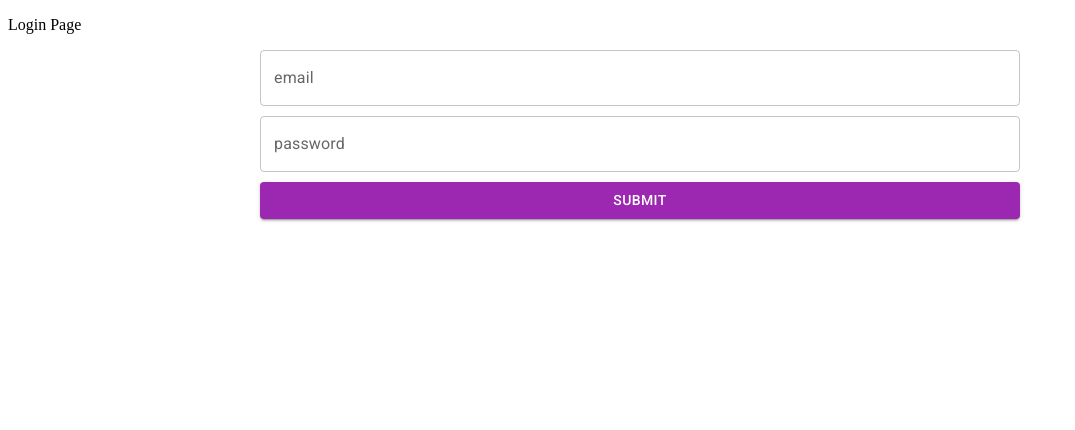
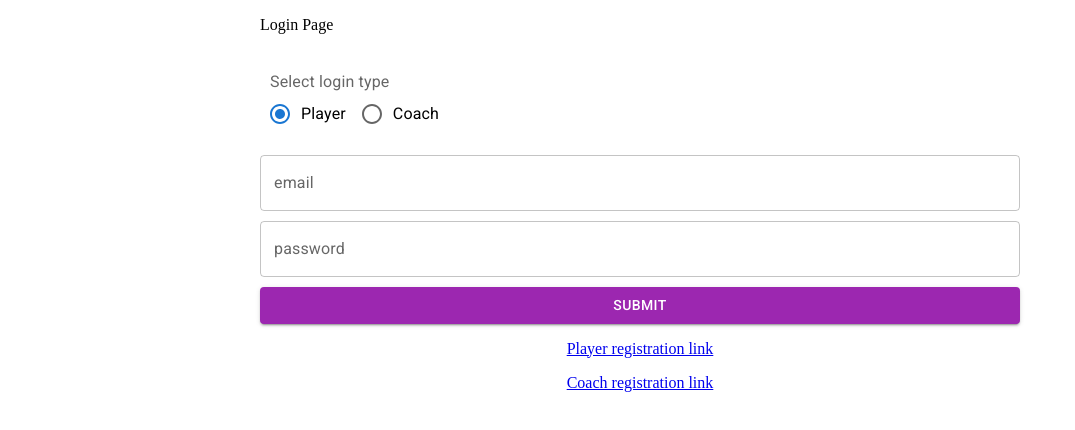
Before and after one commit to Ashishs1390/tennis-mgmt, a React app: page / in a window 1280 px wide. Shown: the top 430 px of the page, without its empty margins (0-1075 px from the left). Built offline with nearby package versions, Linux system fonts and the light colour scheme.

Commit message:
login page fix

```diff
--- a/src/client/App.js
+++ b/src/client/App.js
@@ -21,10 +21,7 @@ function App() {
         <Routes>
             <Route path="/" element={<Login onAuth = {setISLoggedIn}/>}> </Route>
             <Route path="/login" element={<Login onAuth = {setISLoggedIn}/>}> </Route>
-            <Route path="/registration" element = {<PlayerRegistration/>}></Route>
-
-
-
+            <Route path="/registration/:role" element = {<PlayerRegistration/>}></Route>
 
             <Route path="/landingpage" element={isLoggedIn ?<LandingPage/> :<Navigate to="/"></Navigate>}></Route>
 
--- a/src/client/components/login/Login.js
+++ b/src/client/components/login/Login.js
@@ -1,40 +1,66 @@
 import React, { useState, useEffect,useCallback } from "react";
-import { connect } from "react-redux";
-import {useNavigate} from "react-router-dom";
-import { fetchLoginDetails } from "./../../redux/index";
+import {useNavigate,Link} from "react-router-dom";
+import axios from "axios";
 import Box from "@mui/material/Box";
 import TextField from "@mui/material/TextField";
 import Button from '@mui/material/Button';
+import Radio from '@mui/material/Radio';
+import RadioGroup from '@mui/material/RadioGroup';
+import FormControlLabel from '@mui/material/FormControlLabel';
+import FormControl from '@mui/material/FormControl';
+import FormLabel from '@mui/material/FormLabel';
 import "./login.scss";
-// import "./../registration/PlayerRegistration/PlayerRegistration.scss"
 
 function Login(props) {
 const [inputs,setInputs] = useState({});
-const {fetchLoginDetails,onAuth } = props;
-const navigate = useNavigate()
+const [role,setRole] = useState("player");
+const {onAuth } = props;
+const navigate = useNavigate();
 
   const onChangeHandler = useCallback(
     ({target:{name,value}}) => setInputs(state => ({ ...state, [name]:value }), [])
   );
+  const loginCall =(fields,role)=>{
+    axios
+    .post(`/api/tennismgmt/login/${role}`,{...fields})
+    .then( (response)=> {
+      onAuth(true);
+      navigate("/landingpage")
+      // handle success
 
-  const onSumbit =()=>{
-    const outObj = {...inputs,role:"player"}
-    fetchLoginDetails(outObj);
-    onAuth(true);
-    navigate("/landingpage")
-
+    })
+    .catch( (error) =>{
+      console.log("-------error--------")
+      console.log(error.response.data);
+    });
   }
 
 
+  const onSumbit =()=>{
+    loginCall(inputs,role);
+  }
+
   return (
-    <div>
+    <div className="loginpage">
       <p>Login Page</p>
+      <FormControl component="fieldset" className="fieldbox">
+        <div className="radiowrapper">
+          <FormLabel FormLabel component="legend">Select login type</FormLabel>
+          <RadioGroup row aria-label="role" name="row-radio-buttons-group">
+            <FormControlLabel checked={role === 'player'} value="player" control={<Radio /> } onClick={() => setRole('player')}  label="Player" />
+            <FormControlLabel checked={role === 'coach'} value="coach" control={<Radio />} onClick={() => setRole('coach')} label="Coach" />
+          </RadioGroup>
+        </div>
+      </FormControl>
+
       <Box
         component="form"
         noValidate
         autoComplete="off"
         className="fieldbox"
       >
+
+
         <div className="fieldwrapper">
           <TextField fullWidth id="outlined-basic" label="email" variant="outlined" key="email" name="email" onChange ={onChangeHandler} value={inputs.email}/>
         </div>
@@ -45,20 +71,18 @@ const navigate = useNavigate()
           <Button fullWidth variant="contained" color="secondary" onClick={onSumbit}>Submit </Button>
         </div>
       </Box>
+      <div className="registrationlinks">
+        <nav>
+          <p>
+            <Link to="registration/player">Player registration link</Link>
+          </p>
+          <p>
+            <Link to="registration/coach">Coach registration link</Link>
+          </p>
+        </nav>
+      </div>
     </div>
   );
 }
 
-const mapDispatchToProps = (dispatch) => {
-  return {
-    fetchLoginDetails: (outObj) => dispatch(fetchLoginDetails(outObj)),
-  };
-};
-
-// const mapStateToProps = (state) => {
-//     console.log("82")
-//     console.log(state);
-//   return state;
-// };
-
-export default connect(null, mapDispatchToProps)(Login);
+export default Login;
--- a/src/client/components/login/login.scss
+++ b/src/client/components/login/login.scss
@@ -1,8 +1,15 @@
 
-.fieldbox{
+.loginpage{
     margin:0 auto;
    width: 760px;
 }
 .fieldwrapper{
     margin-bottom: 10px;
 }
+.registrationlinks {
+    text-align: center;
+}
+
+.radiowrapper {
+    padding: 20px 10px;
+}
--- a/src/client/redux/basicInfo/basicInfoReducer.js
+++ b/src/client/redux/basicInfo/basicInfoReducer.js
@@ -3,6 +3,7 @@ import { FETCH_BASICINFO_REQUEST,FETCH_BASICINFO_SUCCESS,FETCH_BASICINFO_FAILURE
 const initialState = {
     data:[],
     error:{status:200}
+
 }
 
 const reducer = (state = initialState,action)=>{
```
